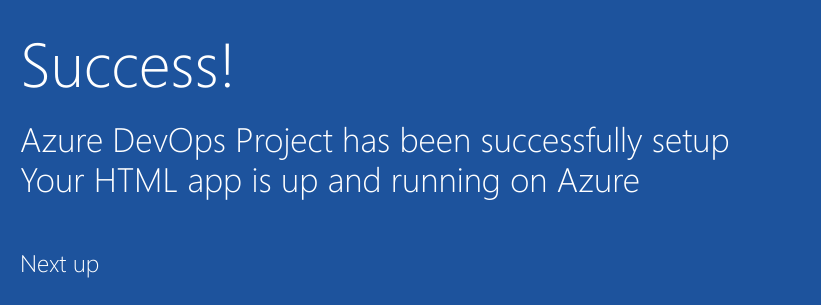
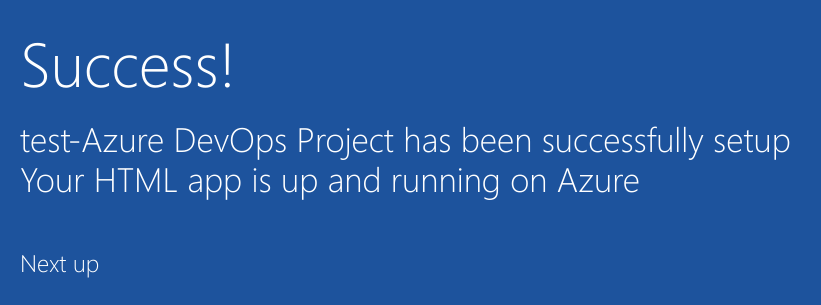
Before and after one commit to PRERANABAJAJ14/Assignment3, a plain HTML site: page sample-project/index.html in a window 1280 px wide. Shown: the part 352-657 px from the top of the page, 205-1026 px from the left. Drawn offline with Linux system fonts and the light colour scheme.

Commit message:
Update index.html

```diff
--- a/sample-project/index.html
+++ b/sample-project/index.html
@@ -19,7 +19,7 @@
         </div>
             <div class="content-body">
                 <div class="success-text">Success!</div>
-                <div class="description line-1"> Azure DevOps Project has been successfully setup</div>
+                <div class="description line-1"> test-Azure DevOps Project has been successfully setup</div>
                 <div class="description line-2"> Your HTML app is up and running on Azure</div>
                 <div class="next-steps-container">
                     <div class="next-steps-header">Next up</div>
```
